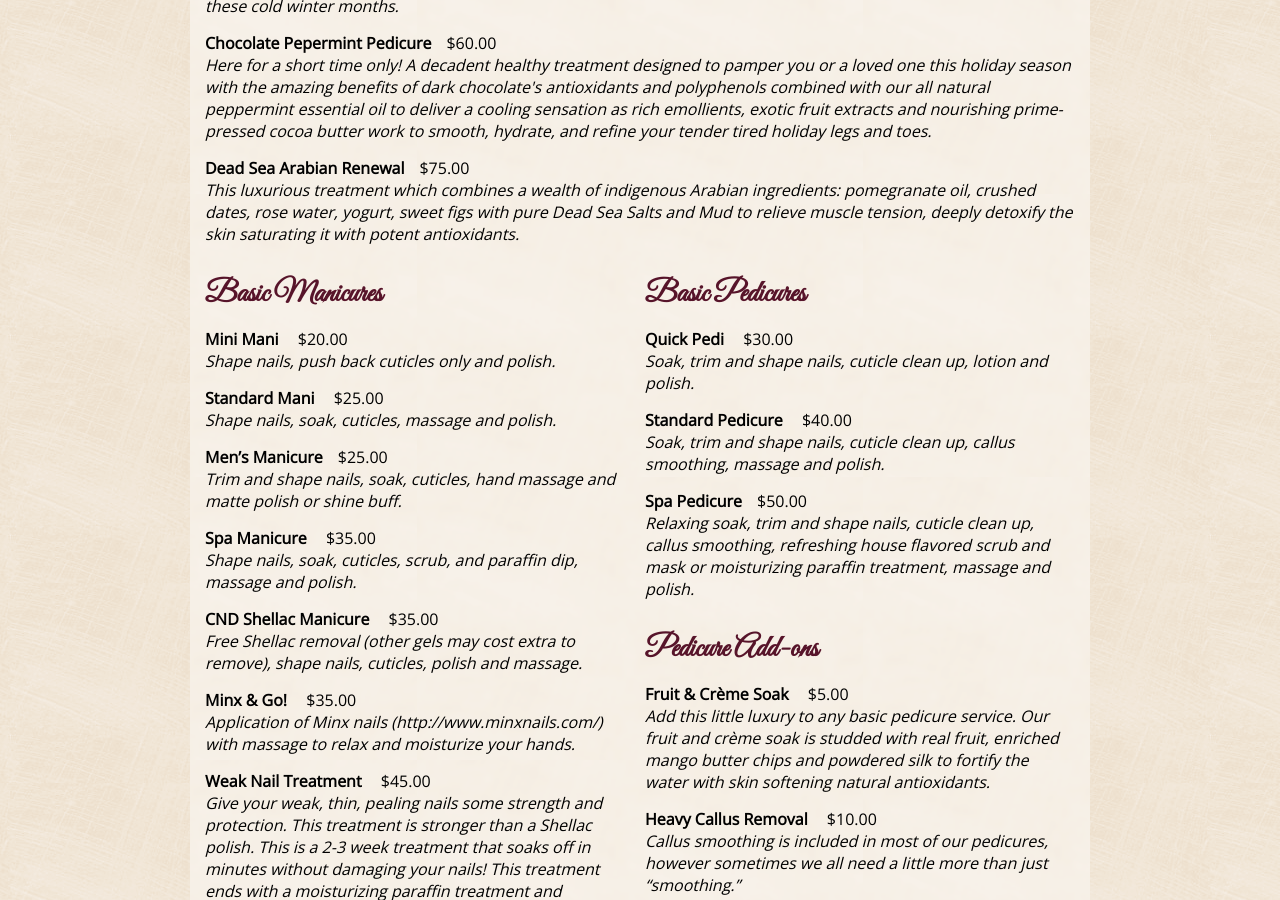
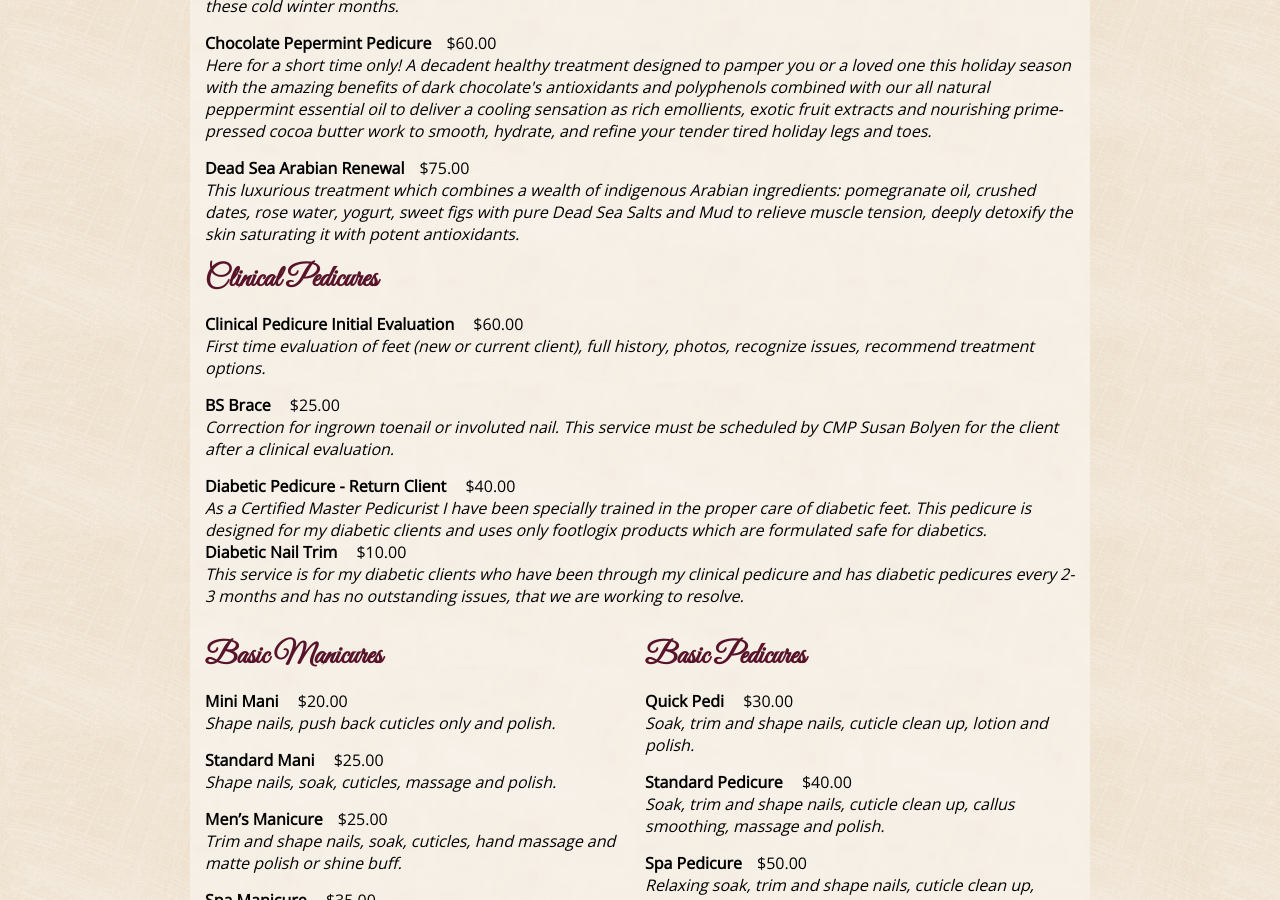
Before and after one commit to susanspedispa/susanspedispa.github.io, a Jekyll site: the page built from menu.html, in a window 1280 px wide and 900 px high, scrolled down 417 px. Built offline with Jekyll 4.4.1, drawn with Linux system fonts in a browser that asks for light colours.

Commit message:
Update menu.html

```diff
--- a/_includes/menu.html
+++ b/_includes/menu.html
@@ -16,6 +16,27 @@
 <div class="treatment">
 <span class="treatmentName">Dead Sea Arabian Renewal</span><span class="treatmentPrice">$75.00</span>
 <div class="treatmentDescription">This luxurious treatment which combines a wealth of indigenous Arabian ingredients: pomegranate oil, crushed dates, rose water, yogurt, sweet figs with pure Dead Sea Salts and Mud to relieve muscle tension, deeply detoxify the skin saturating it with potent antioxidants. </div>
+
+<h3>Clinical Pedicures </h3>
+
+<div class="treatment">
+<span class="treatmentName">Clinical Pedicure Initial Evaluation</span> <span class="treatmentPrice">$60.00</span>
+<div class="treatmentDescription">First time evaluation of feet (new or current client), full history, photos, recognize issues, recommend treatment options.</div>
+</div>
+
+<div class="treatment">
+<span class="treatmentName">BS Brace</span> <span class="treatmentPrice">$25.00</span>
+<div class="treatmentDescription">Correction for ingrown toenail or involuted nail. This service must be scheduled by CMP Susan Bolyen for the client after a clinical evaluation.</div>
+</div>
+
+<div class="treatment">
+<span class="treatmentName">Diabetic Pedicure - Return Client</span> <span class="treatmentPrice">$40.00</span>
+<div class="treatmentDescription">As a Certified Master Pedicurist I have been specially trained in the proper care of diabetic feet. This pedicure is designed for my diabetic clients and uses only footlogix products which are formulated safe for diabetics.</div>
+
+<div class="treatment">
+<span class="treatmentName">Diabetic Nail Trim</span> <span class="treatmentPrice">$10.00</span>
+<div class="treatmentDescription">This service is for my diabetic clients who have been through my clinical pedicure and has diabetic pedicures every 2-3 months and has no outstanding issues, that we are working to resolve. </div>
+
 </div>
 
 <div class="halfColumn">
```
